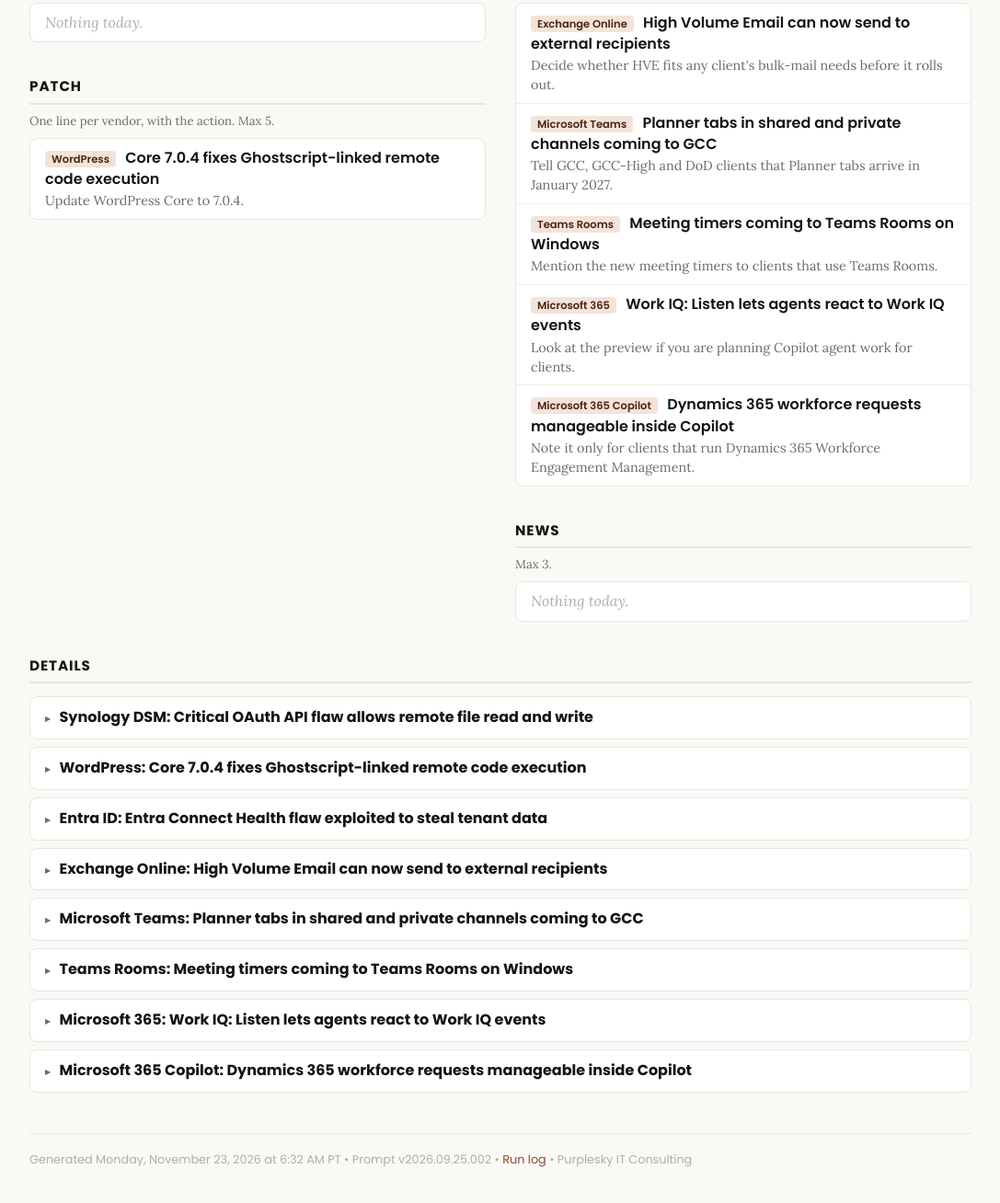
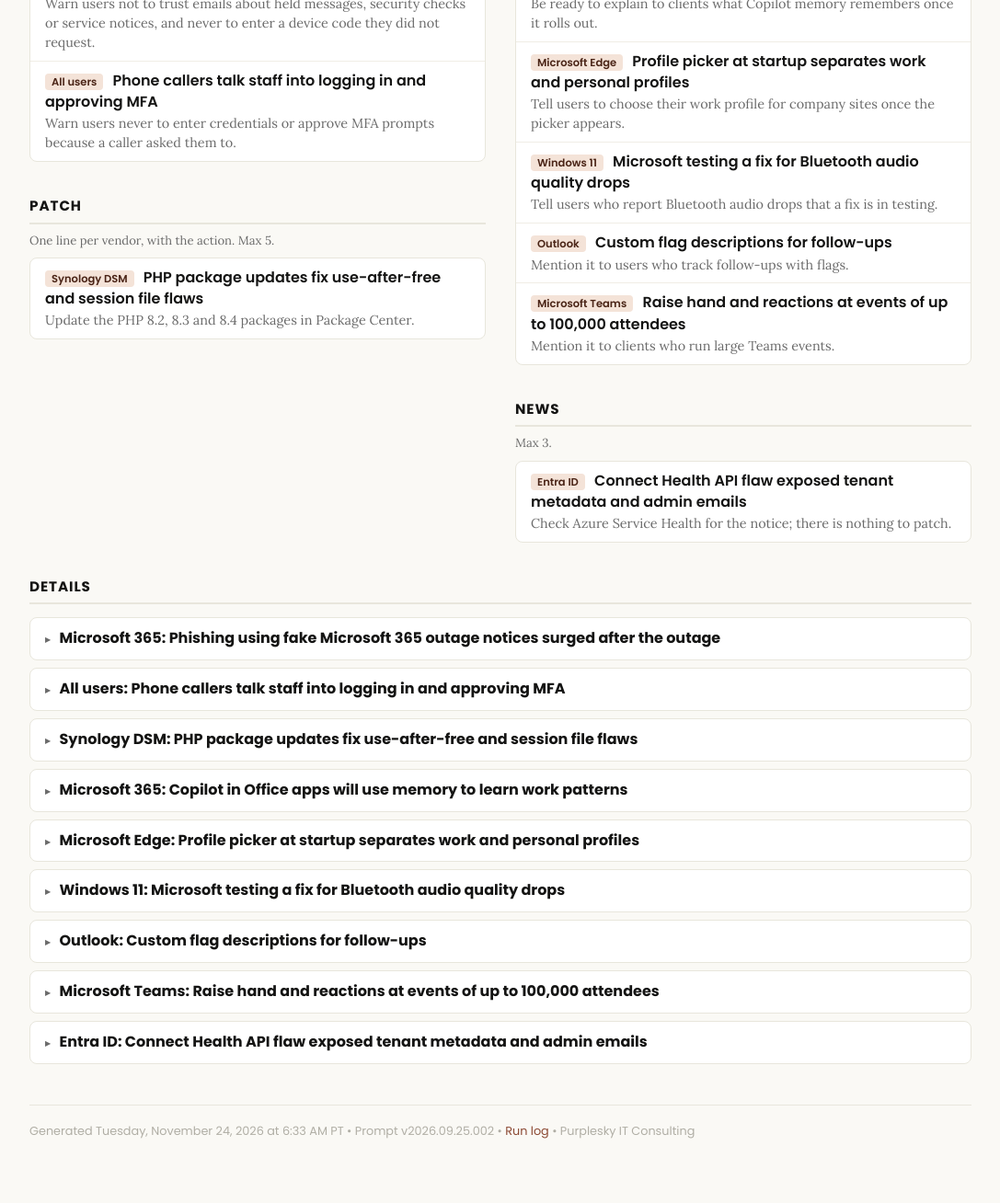
Before and after one commit to lcoppenr/PurpSkyPublic, a plain HTML site: page News/index.html in a window 1280 px wide. Shown: the part 506-1814 px from the top of the page at 92% size, without its empty margins (96-1183 px from the left). After the commit the page ends 1785 px from the top, so only its background shows below. Drawn offline with Linux system fonts and the light colour scheme.

Commit message:
briefing: 2026-11-24

```diff
--- a/News/index.html
+++ b/News/index.html
@@ -4,7 +4,7 @@
 <meta charset="UTF-8">
 <meta name="viewport" content="width=device-width, initial-scale=1.0">
 <meta name="robots" content="noindex, nofollow, noarchive">
-<title>Morning Briefing -- Monday, November 23, 2026</title>
+<title>Morning Briefing -- Tuesday, November 24, 2026</title>
 <link rel="preconnect" href="https://fonts.googleapis.com">
 <link rel="preconnect" href="https://fonts.gstatic.com" crossorigin>
 <link href="https://fonts.googleapis.com/css2?family=Poppins:wght@400;600;700&family=Lora:ital,wght@0,400;0,600;1,400&display=swap" rel="stylesheet">
@@ -14,38 +14,39 @@
 <main class="briefing-content">
 
 <div class="page-header">
-  <h1>Morning Briefing -- Monday, November 23, 2026</h1>
-  <p class="page-meta">8 items from 24 findings &bull; Built from the Routine's own research (local file missing) &bull; Pacific Time</p>
+  <h1>Morning Briefing -- Tuesday, November 24, 2026</h1>
+  <p class="page-meta">9 items from 23 findings &bull; Built from the Routine's own research (local file missing) &bull; Pacific Time</p>
 </div>
 
 <div class="brief-cols">
   <div class="brief-col">
     <p class="brief-coltitle">Do</p>
-    <div class="brief-sec"><h2>Top actions</h2><p class="brief-rule">Your stack, exploited or urgent. Max 5.</p><ul class="brief-lines"><li><span class="brief-tag">Synology DSM</span> <a href="#item-1" class="brief-hl">Critical OAuth API flaw allows remote file read and write</a> <span class="brief-act">Update DSM 7.3 to 7.3.2-86009-6, or turn off the OAuth Service package until you can.</span></li></ul></div>
-    <div class="brief-sec"><h2>Notify users</h2><p class="brief-rule">Max 3, highest priority first.</p><ul class="brief-lines"><li class="brief-empty">Nothing today.</li></ul></div>
-    <div class="brief-sec"><h2>Patch</h2><p class="brief-rule">One line per vendor, with the action. Max 5.</p><ul class="brief-lines"><li><span class="brief-tag">WordPress</span> <a href="#item-2" class="brief-hl">Core 7.0.4 fixes Ghostscript-linked remote code execution</a> <span class="brief-act">Update WordPress Core to 7.0.4.</span></li></ul></div>
+    <div class="brief-sec"><h2>Top actions</h2><p class="brief-rule">Nothing urgent. Keep an eye on:</p><ul class="brief-lines"><li><span class="brief-quiet">Nothing urgent today.</span></li></ul></div>
+    <div class="brief-sec"><h2>Notify users</h2><p class="brief-rule">Max 3, highest priority first.</p><ul class="brief-lines"><li><span class="brief-tag">Microsoft 365</span> <a href="#item-1" class="brief-hl">Phishing using fake Microsoft 365 outage notices surged after the outage</a> <span class="brief-act">Warn users not to trust emails about held messages, security checks or service notices, and never to enter a device code they did not request.</span></li><li><span class="brief-tag">All users</span> <a href="#item-2" class="brief-hl">Phone callers talk staff into logging in and approving MFA</a> <span class="brief-act">Warn users never to enter credentials or approve MFA prompts because a caller asked them to.</span></li></ul></div>
+    <div class="brief-sec"><h2>Patch</h2><p class="brief-rule">One line per vendor, with the action. Max 5.</p><ul class="brief-lines"><li><span class="brief-tag">Synology DSM</span> <a href="#item-3" class="brief-hl">PHP package updates fix use-after-free and session file flaws</a> <span class="brief-act">Update the PHP 8.2, 8.3 and 8.4 packages in Package Center.</span></li></ul></div>
   </div>
   <div class="brief-col">
     <p class="brief-coltitle">Know</p>
-    <div class="brief-sec"><h2>Monitor</h2><p class="brief-rule">Max 3.</p><ul class="brief-lines"><li><span class="brief-tag">Entra ID</span> <a href="#item-3" class="brief-hl">Entra Connect Health flaw exploited to steal tenant data</a> <span class="brief-act">Read the source article for mitigation guidance and check whether any client tenant uses Entra Connect Health.</span></li></ul></div>
-    <div class="brief-sec"><h2>What's New</h2><p class="brief-rule">Products you run. Max 5.</p><ul class="brief-lines"><li><span class="brief-tag">Exchange Online</span> <a href="#item-4" class="brief-hl">High Volume Email can now send to external recipients</a> <span class="brief-act">Decide whether HVE fits any client's bulk-mail needs before it rolls out.</span></li><li><span class="brief-tag">Microsoft Teams</span> <a href="#item-5" class="brief-hl">Planner tabs in shared and private channels coming to GCC</a> <span class="brief-act">Tell GCC, GCC-High and DoD clients that Planner tabs arrive in January 2027.</span></li><li><span class="brief-tag">Teams Rooms</span> <a href="#item-6" class="brief-hl">Meeting timers coming to Teams Rooms on Windows</a> <span class="brief-act">Mention the new meeting timers to clients that use Teams Rooms.</span></li><li><span class="brief-tag">Microsoft 365</span> <a href="#item-7" class="brief-hl">Work IQ: Listen lets agents react to Work IQ events</a> <span class="brief-act">Look at the preview if you are planning Copilot agent work for clients.</span></li><li><span class="brief-tag">Microsoft 365 Copilot</span> <a href="#item-8" class="brief-hl">Dynamics 365 workforce requests manageable inside Copilot</a> <span class="brief-act">Note it only for clients that run Dynamics 365 Workforce Engagement Management.</span></li></ul></div>
-    <div class="brief-sec"><h2>News</h2><p class="brief-rule">Max 3.</p><ul class="brief-lines"><li class="brief-empty">Nothing today.</li></ul></div>
+    <div class="brief-sec"><h2>Monitor</h2><p class="brief-rule">Max 3.</p><ul class="brief-lines"><li class="brief-empty">Listed under Top actions.</li></ul></div>
+    <div class="brief-sec"><h2>What's New</h2><p class="brief-rule">Products you run. Max 5.</p><ul class="brief-lines"><li><span class="brief-tag">Microsoft 365</span> <a href="#item-4" class="brief-hl">Copilot in Office apps will use memory to learn work patterns</a> <span class="brief-act">Be ready to explain to clients what Copilot memory remembers once it rolls out.</span></li><li><span class="brief-tag">Microsoft Edge</span> <a href="#item-5" class="brief-hl">Profile picker at startup separates work and personal profiles</a> <span class="brief-act">Tell users to choose their work profile for company sites once the picker appears.</span></li><li><span class="brief-tag">Windows 11</span> <a href="#item-6" class="brief-hl">Microsoft testing a fix for Bluetooth audio quality drops</a> <span class="brief-act">Tell users who report Bluetooth audio drops that a fix is in testing.</span></li><li><span class="brief-tag">Outlook</span> <a href="#item-7" class="brief-hl">Custom flag descriptions for follow-ups</a> <span class="brief-act">Mention it to users who track follow-ups with flags.</span></li><li><span class="brief-tag">Microsoft Teams</span> <a href="#item-8" class="brief-hl">Raise hand and reactions at events of up to 100,000 attendees</a> <span class="brief-act">Mention it to clients who run large Teams events.</span></li></ul></div>
+    <div class="brief-sec"><h2>News</h2><p class="brief-rule">Max 3.</p><ul class="brief-lines"><li><span class="brief-tag">Entra ID</span> <a href="#item-9" class="brief-hl">Connect Health API flaw exposed tenant metadata and admin emails</a> <span class="brief-act">Check Azure Service Health for the notice; there is nothing to patch.</span></li></ul></div>
   </div>
 </div>
 
 <div class="section-details">
   <h2>Details</h2>
-  <details class="item" id="item-1"><summary class="item-header"><span class="item-title">Synology DSM: Critical OAuth API flaw allows remote file read and write</span></summary><div class="item-body"><p>Synology-SA-26:21 (CVE-2026-120382, CVSS 9.8) is a remote argument-delimiter injection flaw in the DSM OAuth API. It lets an attacker read or write arbitrary files and cause a denial of service. The affected range includes 7.3.2-86009-3 and -5. Fixes for DSM 7.3 (7.3.2-86009-6) and DSM 7.4 (7.4.1-90080-2) were scheduled for release by 2026-11-20. DSM 7.2.x users are told to move to 7.3.2-86009-6, and the advisory does not mention exploitation in the wild.</p><p><a href="https://www.synology.com/en-uk/security/advisory/Synology_SA_26_21" target="_blank" class="src">Source 1 &rarr;</a></p></div></details>
-  <details class="item" id="item-2"><summary class="item-header"><span class="item-title">WordPress: Core 7.0.4 fixes Ghostscript-linked remote code execution</span></summary><div class="item-body"><p>Researchers showed a Ghostscript sandbox escape that leads to remote code execution when apps process crafted uploaded files. WordPress is among the affected apps, and WordPress Core 7.0.4 fixes CVE-2026-65640. Ghostscript 10.08.0 fixes the underlying flaw, and the report does not say whether it is being exploited in the wild.</p><p><a href="https://thehackernews.com/2026/11/researchers-demonstrate-ghostscript.html" target="_blank" class="src">Source 1 &rarr;</a></p></div></details>
-  <details class="item" id="item-3"><summary class="item-header"><span class="item-title">Entra ID: Entra Connect Health flaw exploited to steal tenant data</span></summary><div class="item-body"><p>BleepingComputer reports that attackers are exploiting a flaw in Microsoft Entra Connect Health to steal tenant data. The report does not say which versions are affected or whether a fix or mitigation is available.</p><p><a href="https://www.bleepingcomputer.com/news/security/microsoft-entra-connect-health-flaw-exploited-to-steal-tenant-data/" target="_blank" class="src">Source 1 &rarr;</a></p></div></details>
-  <details class="item" id="item-4"><summary class="item-header"><span class="item-title">Exchange Online: High Volume Email can now send to external recipients</span></summary><div class="item-body"><p>Microsoft 365 Roadmap item 581778 lets High Volume Email (HVE) in Exchange Online send to external recipients. Until now HVE has been aimed at internal bulk mail.</p><p><a href="https://www.microsoft.com/microsoft-365/roadmap?id=581778" target="_blank" class="src">Source 1 &rarr;</a></p></div></details>
-  <details class="item" id="item-5"><summary class="item-header"><span class="item-title">Microsoft Teams: Planner tabs in shared and private channels coming to GCC</span></summary><div class="item-body"><p>Microsoft 365 Roadmap item 581866 adds Planner tab support in Teams shared and private channels for the GCC, GCC-High and DoD clouds. General availability is targeted for January 2027.</p><p><a href="https://www.microsoft.com/microsoft-365/roadmap?id=581866" target="_blank" class="src">Source 1 &rarr;</a></p></div></details>
-  <details class="item" id="item-6"><summary class="item-header"><span class="item-title">Teams Rooms: Meeting timers coming to Teams Rooms on Windows</span></summary><div class="item-body"><p>Microsoft 365 Roadmap item 581893 adds the ability to set and manage meeting timers in Microsoft Teams Rooms on Windows.</p><p><a href="https://www.microsoft.com/microsoft-365/roadmap?id=581893" target="_blank" class="src">Source 1 &rarr;</a></p></div></details>
-  <details class="item" id="item-7"><summary class="item-header"><span class="item-title">Microsoft 365: Work IQ: Listen lets agents react to Work IQ events</span></summary><div class="item-body"><p>Microsoft 365 Roadmap item 570867 introduces Work IQ: Listen, which lets agents listen for and react to Work IQ events. It is in preview in November 2026, with general availability targeted for January 2027.</p><p><a href="https://www.microsoft.com/microsoft-365/roadmap?id=570867" target="_blank" class="src">Source 1 &rarr;</a></p></div></details>
-  <details class="item" id="item-8"><summary class="item-header"><span class="item-title">Microsoft 365 Copilot: Dynamics 365 workforce requests manageable inside Copilot</span></summary><div class="item-body"><p>Microsoft 365 Roadmap item 581992 lets users manage workforce requests from Dynamics 365 Workforce Engagement Management (WEM) inside Microsoft 365 Copilot. It works through an MCP integration.</p><p><a href="https://www.microsoft.com/microsoft-365/roadmap?id=581992" target="_blank" class="src">Source 1 &rarr;</a></p></div></details>
+  <details class="item" id="item-1"><summary class="item-header"><span class="item-title">Microsoft 365: Phishing using fake Microsoft 365 outage notices surged after the outage</span></summary><div class="item-body"><p>KnowBe4 Threat Lab says outage-themed phishing peaked on November 13, the second day of the November 12-13 Microsoft 365 outage (MO1550821). On that day detections reached about 468 times the November 9-11 daily average. The lures came in four themes: held messages, a fake security check, an Exchange service notice and a Teams/Planner notification. Some quoted the real incident number, and all of them tried to steal sign-ins through credential harvesting or device code phishing.</p><p><a href="https://blog.knowbe4.com/microsoft-outage-phishing-email-surge" target="_blank" class="src">Source 1 &rarr;</a></p></div></details>
+  <details class="item" id="item-2"><summary class="item-header"><span class="item-title">All users: Phone callers talk staff into logging in and approving MFA</span></summary><div class="item-body"><p>Okta says the cluster O-UNC-053, previously linked to ShinyHunters, phones employees and talks them into entering credentials on phishing pages and approving MFA prompts or sharing codes. The group steals SaaS data, extorts victims and has posted listings on the new INCEPTION leak site since November 16. Its campaigns have run since October 2026 and use legal-themed lookalike domains such as "legal-&lt;target&gt;". The phishing kit reportedly cannot bypass phishing-resistant methods such as passkeys.</p><p><a href="https://thehackernews.com/2026/11/okta-links-shinyhunters-associated.html" target="_blank" class="src">Source 1 &rarr;</a></p></div></details>
+  <details class="item" id="item-3"><summary class="item-header"><span class="item-title">Synology DSM: PHP package updates fix use-after-free and session file flaws</span></summary><div class="item-body"><p>Synology-SA-26:22 is rated Important and lists seven PHP CVEs, but only two affect Synology: CVE-2026-129481, a use-after-free (Important), and CVE-2026-126714, partially overwritten session files (Low; mitigation is session.upload_progress.enabled = 0). The fixed versions are PHP 8.2.36-0172 or later on DSM 7.2+, 8.3.37-0052 or later and 8.4.28-0052 or later. The advisory says nothing about exploitation in the wild.</p><p><a href="https://www.synology.com/en-us/support/security/Synology_SA_26_22" target="_blank" class="src">Source 1 &rarr;</a></p></div></details>
+  <details class="item" id="item-4"><summary class="item-header"><span class="item-title">Microsoft 365: Copilot in Office apps will use memory to learn work patterns</span></summary><div class="item-body"><p>A new Microsoft 365 roadmap item says Copilot in Office apps will use memory to learn users' work patterns. No timing is given in the finding.</p><p><a href="https://www.microsoft.com/microsoft-365/roadmap?id=580889" target="_blank" class="src">Source 1 &rarr;</a></p></div></details>
+  <details class="item" id="item-5"><summary class="item-header"><span class="item-title">Microsoft Edge: Profile picker at startup separates work and personal profiles</span></summary><div class="item-body"><p>A new Microsoft 365 roadmap item adds a profile picker when Edge starts. Users will choose between their work and personal profiles.</p><p><a href="https://www.microsoft.com/microsoft-365/roadmap?id=581721" target="_blank" class="src">Source 1 &rarr;</a></p></div></details>
+  <details class="item" id="item-6"><summary class="item-header"><span class="item-title">Windows 11: Microsoft testing a fix for Bluetooth audio quality drops</span></summary><div class="item-body"><p>Microsoft is testing a fix for Bluetooth audio quality drops on Windows 11. The article could not be opened, so the build and timing are not confirmed.</p><p><a href="https://www.bleepingcomputer.com/news/microsoft/microsoft-testing-fix-for-windows-11-bluetooth-audio-quality-drops/" target="_blank" class="src">Source 1 &rarr;</a></p></div></details>
+  <details class="item" id="item-7"><summary class="item-header"><span class="item-title">Outlook: Custom flag descriptions for follow-ups</span></summary><div class="item-body"><p>A new Microsoft 365 roadmap item lets Outlook users add custom descriptions to flags, which makes follow-ups clearer.</p><p><a href="https://www.microsoft.com/microsoft-365/roadmap?id=580885" target="_blank" class="src">Source 1 &rarr;</a></p></div></details>
+  <details class="item" id="item-8"><summary class="item-header"><span class="item-title">Microsoft Teams: Raise hand and reactions at events of up to 100,000 attendees</span></summary><div class="item-body"><p>Two new Microsoft 365 roadmap items let attendees raise their hand to speak and share reactions at Teams events with up to 100,000 attendees.</p><p><a href="https://www.microsoft.com/microsoft-365/roadmap?id=581720" target="_blank" class="src">Source 1 &rarr;</a> &bull; <a href="https://www.microsoft.com/microsoft-365/roadmap?id=581719" target="_blank" class="src">Source 2 &rarr;</a></p></div></details>
+  <details class="item" id="item-9"><summary class="item-header"><span class="item-title">Entra ID: Connect Health API flaw exposed tenant metadata and admin emails</span></summary><div class="item-body"><p>Since July 23, 2026, a flaw in the Entra Connect Health API let an unauthorized party read tenant metadata: admin email addresses, tenant IDs, domain names and sync status. Microsoft says no passwords, tokens or keys were exposed, and it deployed a server-side fix on November 19. It recommends phishing-resistant MFA for admins, PIM and reviewing sign-in and audit logs. It also says to check the notice in Azure Service Health rather than through email links.</p><p><a href="https://securityaffairs.com/203820/data-breach/microsoft-entra-connect-health-breach-exposes-tenant-metadata-and-admin-details.html" target="_blank" class="src">Source 1 &rarr;</a></p></div></details>
 </div>
 
-<div class="footer">Generated Monday, November 23, 2026 at 6:32 AM PT &bull; Prompt v2026.09.25.002 &bull; <a href="https://github.com/lcoppenr/GeneralInfo/blob/main/Claude/Briefings/logs/routine-2026-11-23.log" target="_blank">Run log</a> &bull; Purplesky IT Consulting</div>
+<div class="footer">Generated Tuesday, November 24, 2026 at 6:33 AM PT &bull; Prompt v2026.09.25.002 &bull; <a href="https://github.com/lcoppenr/GeneralInfo/blob/main/Claude/Briefings/logs/routine-2026-11-24.log" target="_blank">Run log</a> &bull; Purplesky IT Consulting</div>
 
 </main>
 </body>
```
